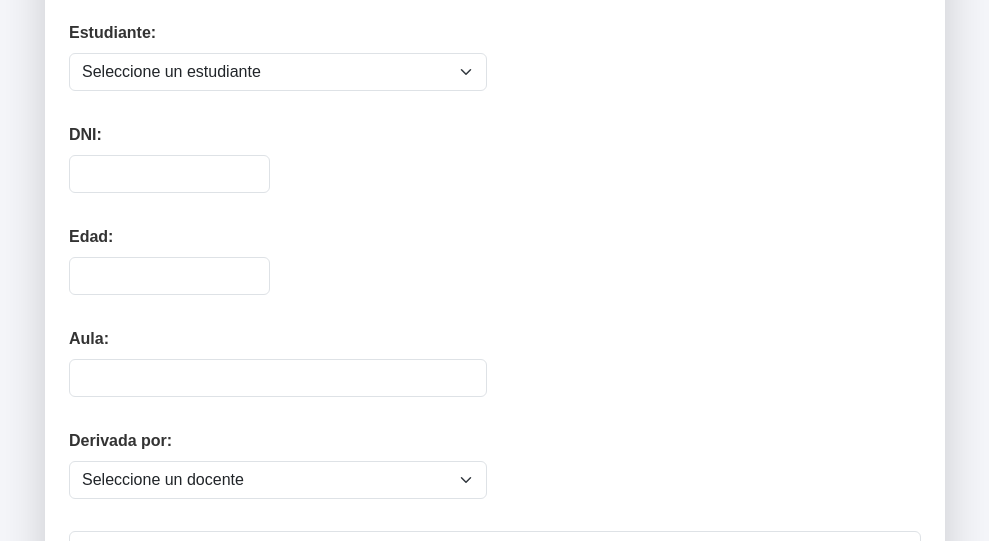
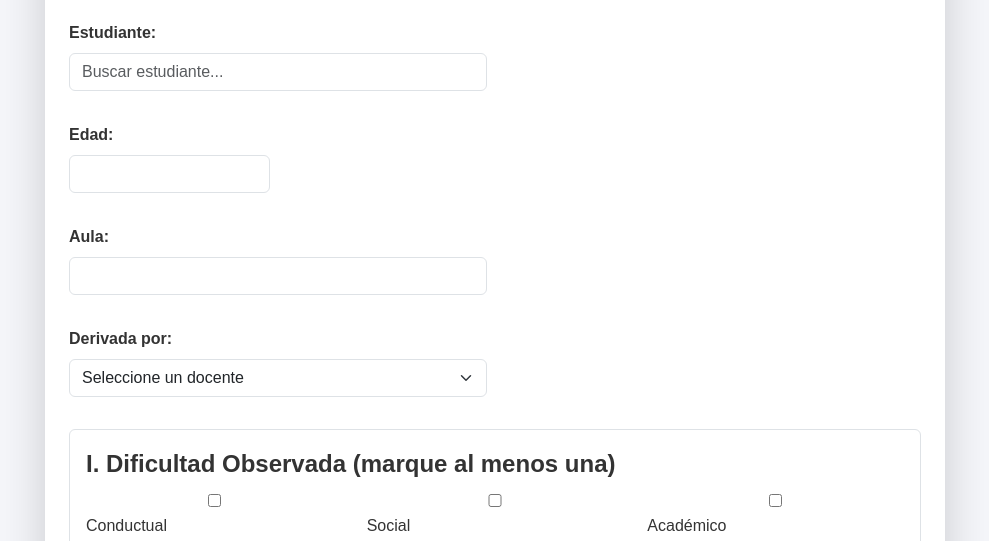
Before and after one commit to LeonardoMaytan/2025-SEC-JG-INCIDENCIAS, a plain HTML site: page index.html in a window 1280 px wide. Shown: the part 183-724 px from the top of the page, without its empty margins (145-1134 px from the left). Drawn offline with nearby package versions, Linux system fonts and the light colour scheme.

Commit message:
Update index.html
mejorado

```diff
--- a/index.html
+++ b/index.html
@@ -34,15 +34,11 @@
     <form id="fichaForm" class="row g-3">
       <div class="col-md-6">
         <label for="estudiante" class="form-label">Estudiante:</label>
-        <select id="estudiante" class="form-select" required>
-          <option value="">Seleccione un estudiante</option>
-        </select>
+        <input class="form-control" list="estudiantesList" id="estudiante" placeholder="Buscar estudiante..." required>
+        <datalist id="estudiantesList"></datalist>
       </div>
 
-      <div class="col-md-3">
-        <label for="dni" class="form-label">DNI:</label>
-        <input type="text" id="dni" class="form-control" readonly required>
-      </div>
+
 
       <div class="col-md-3">
         <label for="edad" class="form-label">Edad:</label>
@@ -124,6 +120,10 @@
           <option value="No">No</option>
         </select>
       </div>
+      <div class="col-md-6" id="fechaConversacionContainer">
+        <label for="fechaConversacion" class="form-label">Fecha de conversación con padres:</label>
+        <input type="date" id="fechaConversacion" class="form-control">
+      </div>
 
       <div class="col-12">
         <label for="observaciones" class="form-label">Observaciones adicionales:</label>
```
